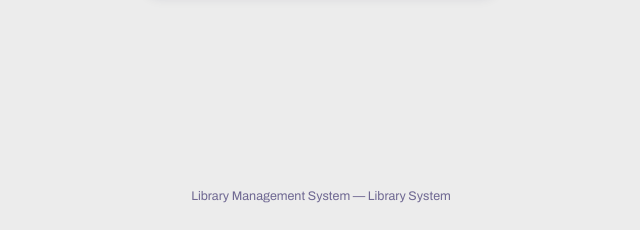
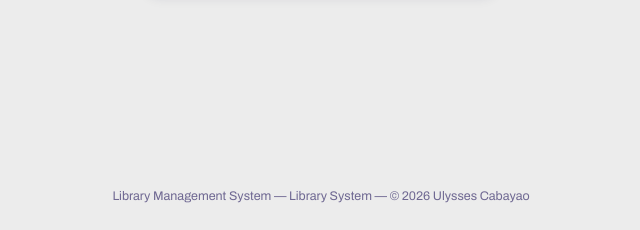
Before and after one commit to uscabayaosj/LibrarySystem, a Flask app: a page that uses templates/base.html in a window 1280 px wide. Shown: the part 570-800 px from the top of the page, without its empty margins (319-959 px from the left). Run offline with Flask 3, Linux system fonts and the light colour scheme; data comes from the database, SQL or seed files in the repository; parts of the project's set-up code (start-up, migrations or seed data) failed here and were passed over; some libraries are stand-ins or nearby versions.

Commit message:
Add copyright line to the public footer
© 2026 Ulysses Cabayao, alongside the existing org-name line. Only the
unauthenticated shell (sign-in, landing, register) has a footer at all --
verified the authenticated dashboard/member layout has none to update.

```diff
--- a/templates/base.html
+++ b/templates/base.html
@@ -205,7 +205,7 @@
             {% include "_flashes.html" %}
             {% block content_public %}{{ self.content() }}{% endblock %}
         </main>
-        <footer class="footer">Library Management System — {{ org_settings.org_name }}</footer>
+        <footer class="footer">Library Management System — {{ org_settings.org_name }} — © 2026 Ulysses Cabayao</footer>
     </div>
 </div>
 {% endif %}
```
